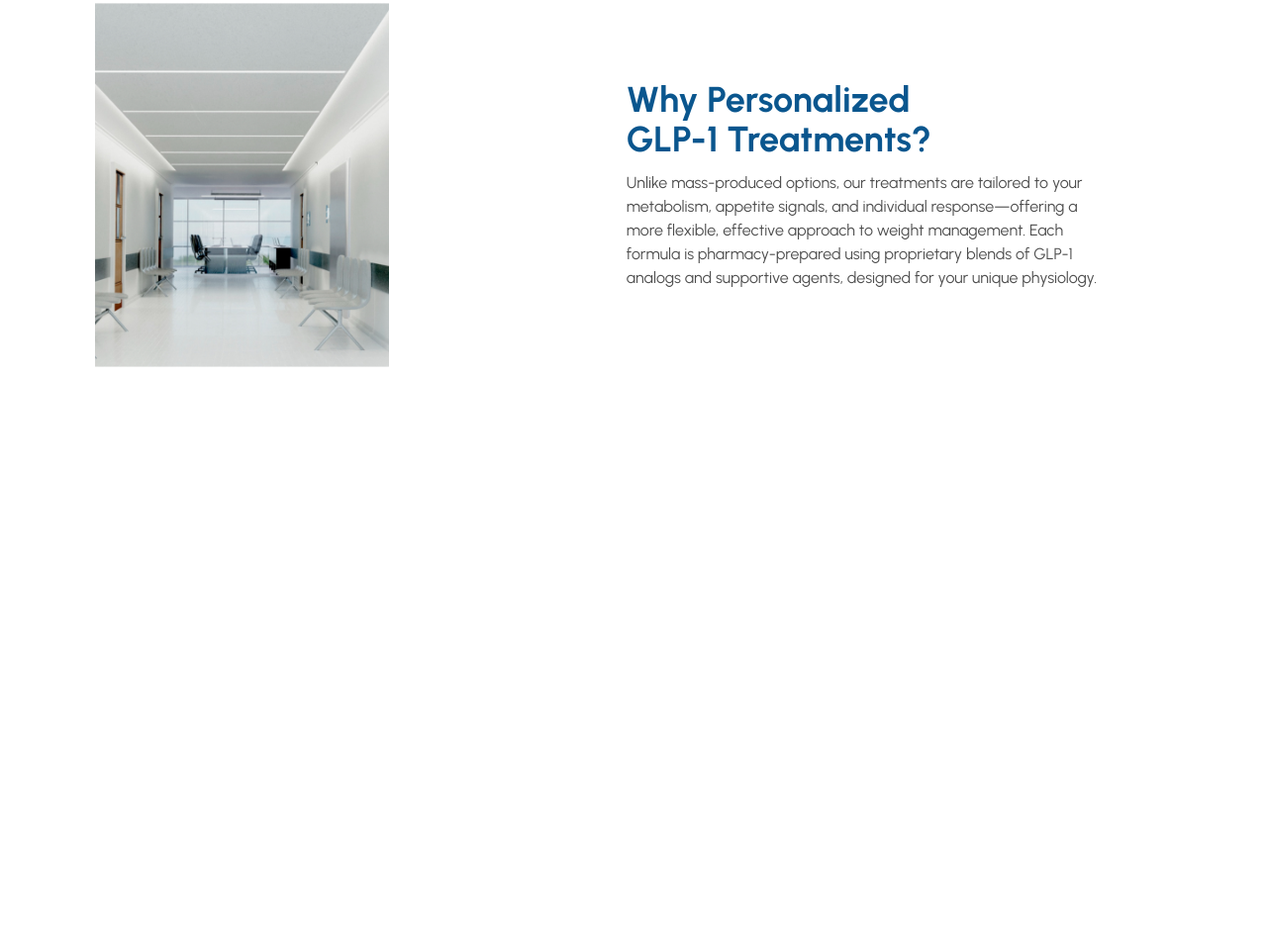
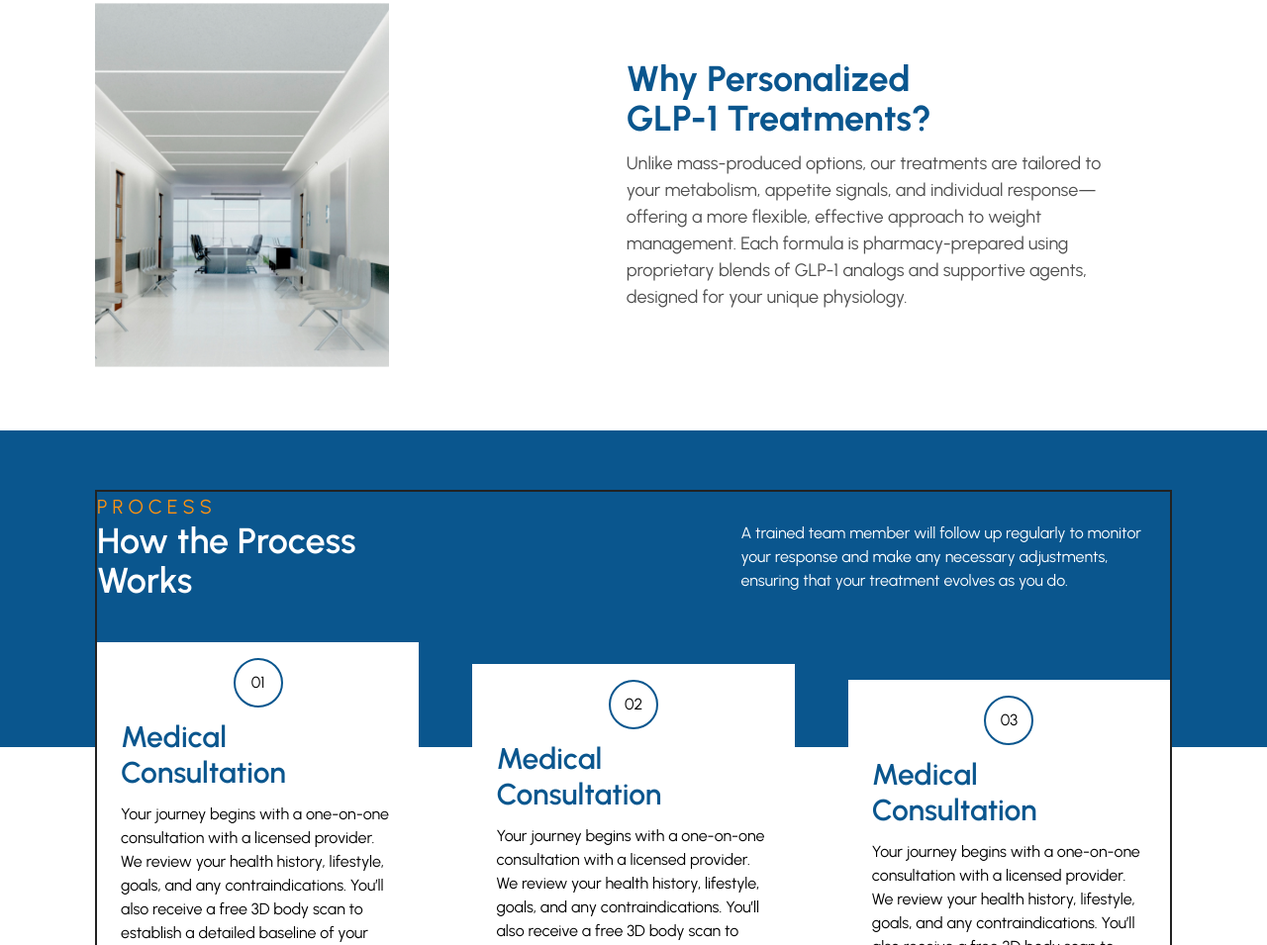
Before and after one commit to CoderSwarup03/Health-Website-Weaver-Web, a plain HTML site: page index.html in a window 1280 px wide. Shown: the part 2489-3444 px from the top of the page at 99% size. Before the commit the page ends 2924 px from the top, so only its background shows below. Drawn offline with nearby package versions, Linux system fonts and the light colour scheme.

Commit message:
process section completed

```diff
--- a/index.html
+++ b/index.html
@@ -104,7 +104,7 @@
         </div> -->
     </section>
     <section class="about max-w-[85%] mx-auto mt-[3.7rem] md:mt-[6.5rem] lg:mt-[7.5rem] xl:mt-[15rem]">
-        <p class="uppercase text-[#FD9210] tracking-[0.23em] text-[10px] md:text-[20px]">About Us</p>
+        <p class="uppercase text-[#FD9210] tracking-[0.23em] text-[16px] md:text-[20px]">About Us</p>
         <h4 class="font-semibold text-[15px] md:text-[25px] lg:text-[40px] text-[#0A568E] w-[100%] lg:w-[85%]">At
             HealthEazy Trim, we believe wellness should be both personalized and elevated.</h4>
     </section>
@@ -134,7 +134,7 @@
     </section>
     <section class="bg-[#EDF7FF] py-4">
         <div class="max-w-[85%] mx-auto  mt-[2rem] mb-[2rem]">
-            <p class="text-[#FD9210] tracking-[0.25em] uppercase text-[10px] md:text-[20px]">Services</p>
+            <p class="text-[#FD9210] tracking-[0.25em] uppercase text-[16px] md:text-[20px]">Services</p>
             <div class="flex flex-col xl:flex-row justify-between items-center gap-[3.8rem] mt-3">
                 <div class="w-[100%] xl:w-[30%] flex flex-col justify-center items-center gap-4 ">
                     <h4 class="text-[#0A568E] text-2xl md:text-4xl font-semibold">Know about our services</h4>
@@ -240,11 +240,53 @@
                 <img src="/images/personalized/personalized.jpg" alt="personalized">
             </div>
             <div class="w-[100%] xl:w-[65%] flex flex-col justify-start items-start gap-3">
-                <h4 class="font-bold text-4xl text-[#0A568E] w-[100%] xl:w-[60%]">Why Personalized GLP-1 Treatments?</h4>
-                <p class="text-[#4E4E4E] w-[100%] xl:w-[90%]">Unlike mass-produced options, our treatments are tailored to your metabolism, appetite signals, and
+                <h4 class="font-bold text-xl md:text-4xl text-[#0A568E] w-[100%] xl:w-[60%]">Why Personalized GLP-1
+                    Treatments?</h4>
+                <p class="text-[#4E4E4E] w-[100%] xl:w-[90%] text-[12px] md:text-[18px]">Unlike mass-produced options,
+                    our treatments are tailored to your metabolism, appetite signals, and
                     individual response—offering a more flexible, effective approach to weight management. Each formula
                     is pharmacy-prepared using proprietary blends of GLP-1 analogs and supportive agents, designed for
                     your unique physiology.</p>
+            </div>
+        </div>
+    </section>
+
+    <!-- process part -->
+    <section class="process bg-[#0A568E] py-3 h-[300px] lg:h-[320px]">
+        <div class="max-w-[85%] mx-auto border-2 border-[#222] mt-[3rem] mb-[3rem]">
+            <p class="text-[#FD9210] tracking-[0.25em] uppercase text-[16px] md:text-[20px]">process</p>
+            <div class="flex flex-col md:flex-row justify-between gap-2 lg:gap-[8rem]">
+                <div class="w-[100%] lg:w-[25%]">
+                    <h3 class="text-3xl lg:text-4xl text-white font-semibold">How the Process Works</h3>
+                </div>
+                <div class="w-[100%] lg:w-[40%]">
+                    <p class="text-white">A trained team member will follow up regularly to monitor your response and
+                        make any necessary
+                        adjustments, ensuring that your treatment evolves as you do.</p>
+                </div>
+            </div>
+            <div class="flex flex-col md:flex-row justify-between items-center">
+                <div class="flex flex-col justify-center items-center gap-3 bg-[#fff] px-6 py-4 w-[100%] lg:w-[30%] mt-1">
+                    <div class="rounded-full w-[50px] h-[50px] flex justify-center items-center border-2 border-[#0A568E]">01</div>
+                    <h4 class="text-3xl font-semibold text-[#0A568E]">Medical Consultation</h4>
+                    <p>Your journey begins with a one-on-one consultation with a licensed provider. We review your
+                        health history, lifestyle, goals, and any contraindications. You’ll also receive a free 3D body
+                        scan to establish a detailed baseline of your body composition.</p>
+                </div>
+                <div class="flex flex-col justify-center items-center gap-3 bg-[#fff] w-[100%] lg:w-[30%] px-6 py-4 mt-[3rem]">
+                    <div class="rounded-full w-[50px] h-[50px] flex justify-center items-center border-2 border-[#0A568E]">02</div>
+                    <h4 class="text-3xl font-semibold text-[#0A568E]">Medical Consultation</h4>
+                    <p>Your journey begins with a one-on-one consultation with a licensed provider. We review your
+                        health history, lifestyle, goals, and any contraindications. You’ll also receive a free 3D body
+                        scan to establish a detailed baseline of your body composition.</p>
+                </div>
+                <div class="flex flex-col justify-center items-center gap-3 bg-[#fff] w-[100%] lg:w-[30%] px-6 py-4 mt-[5rem]">
+                    <div class="rounded-full w-[50px] h-[50px] flex justify-center items-center border-2 border-[#0A568E]">03</div>
+                    <h4 class="text-3xl font-semibold text-[#0A568E]">Medical Consultation</h4>
+                    <p>Your journey begins with a one-on-one consultation with a licensed provider. We review your
+                        health history, lifestyle, goals, and any contraindications. You’ll also receive a free 3D body
+                        scan to establish a detailed baseline of your body composition.</p>
+                </div>
             </div>
         </div>
     </section>
```
